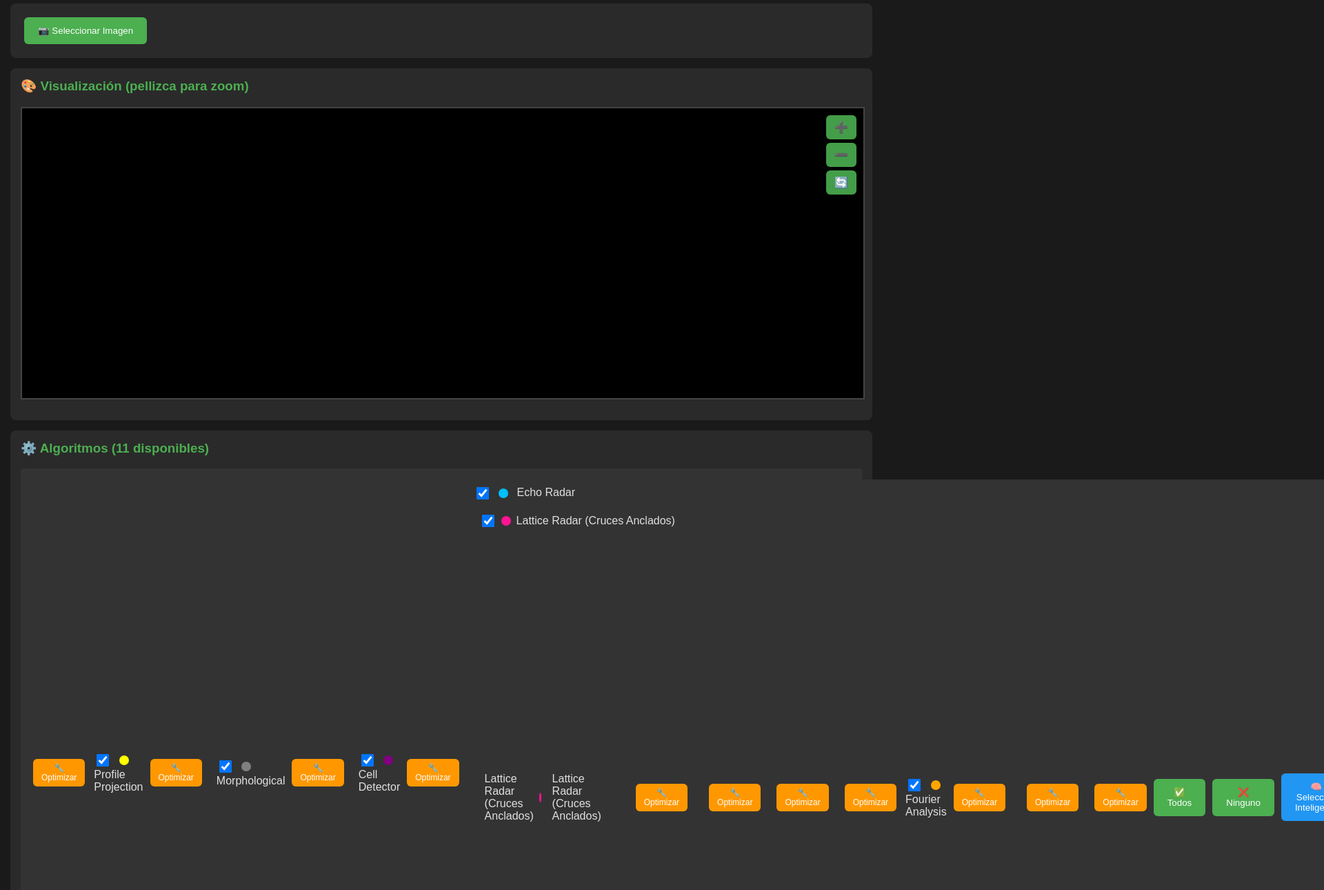
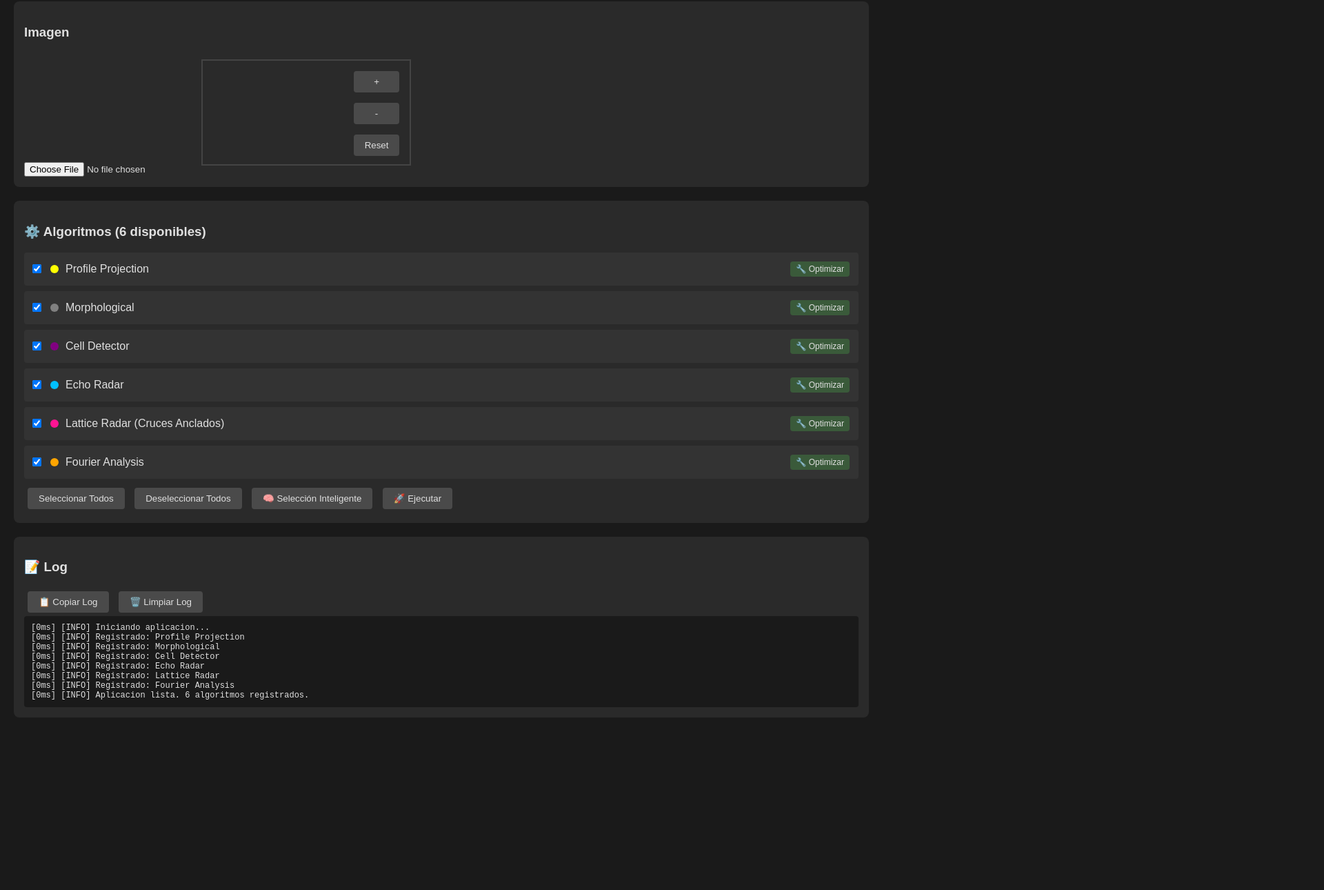
Before and after one commit to angelvmar-proyecto/fotos, a website: page www/index.html in a window 1280 px wide. Shown: the part 78-1368 px from the top of the page at 69% size, 1920 px wide, since content can reach past the window. After the commit the page ends 1138 px from the top, so only its background shows below. Drawn offline with Linux system fonts and the light colour scheme.

Commit message:
fix: regenerar index.html completo con 6 algoritmos limpios

```diff
--- a/www/index.html
+++ b/www/index.html
@@ -2,62 +2,135 @@
 <html lang="es">
 <head>
     <meta charset="UTF-8">
-    <meta name="viewport" content="width=device-width, initial-scale=1.0, maximum-scale=1.0, user-scalable=no">
-    <title>Detectores de Tablas</title>
+    <meta name="viewport" content="width=device-width, initial-scale=1.0">
+    <title>Detectores de Líneas de Tabla</title>
     <style>
-        body { font-family: sans-serif; background: #1a1a1a; color: #e0e0e0; padding: 15px; margin: 0; }
-        .panel { background: #2a2a2a; border-radius: 8px; padding: 15px; margin-bottom: 15px; }
-        button { background: #4CAF50; color: white; border: none; padding: 12px 20px; border-radius: 6px; margin: 5px; cursor: pointer; }
-        button:disabled { background: #555; cursor: not-allowed; }
-        .btn-secondary { background: #2196F3; }
-        .btn-danger { background: #f44336; }
-        .btn-optimize { background: #FF9800; padding: 6px 12px; font-size: 12px; margin-left: 10px; }
-        #canvasContainer { position: relative; width: 100%; height: 420px; background: #000; border: 2px solid #444; margin-bottom: 15px; overflow: hidden; }
-        #mainCanvas { display: block; touch-action: none; }
-        .canvas-controls { position: absolute; top: 10px; right: 10px; display: flex; flex-direction: column; gap: 5px; z-index: 10; }
-        .canvas-controls button { padding: 8px 12px; font-size: 16px; background: rgba(76, 175, 80, 0.9); margin: 0; }
-        .log-container { max-height: 320px; overflow-y: auto; background: #111; padding: 10px; font-family: monospace; font-size: 12px; border-radius: 4px; }
-        .checkbox-item { margin: 8px 0; padding: 8px; background: #333; border-radius: 4px; display: flex; align-items: center; justify-content: space-between; }
-        .checkbox-item input { margin-right: 10px; width: 18px; height: 18px; vertical-align: middle; }
-        .checkbox-item label { cursor: pointer; flex: 1; }
-        .color-dot { display: inline-block; width: 14px; height: 14px; border-radius: 50%; margin-right: 8px; vertical-align: middle; }
-        #statusIndicator { display: none; padding: 12px; background: #333; border-radius: 6px; margin: 10px 0; text-align: center; font-weight: bold; color: #4CAF50; }
-        .layer-toggle { display: inline-block; padding: 8px 12px; margin: 5px; background: #333; border-radius: 4px; cursor: pointer; }
-        .layer-toggle.inactive { opacity: 0.35; }
-        #diagnosisBox { background: #333; border-left: 4px solid #FFD700; padding: 12px; border-radius: 4px; margin-top: 10px; font-size: 14px; line-height: 1.6; }
-        #analysisBox { background: #1e3a5f; border-left: 4px solid #2196F3; padding: 12px; border-radius: 4px; margin-top: 10px; font-size: 13px; line-height: 1.5; }
-        h2 { text-align: center; color: #4CAF50; margin-bottom: 20px; }
-        h3 { color: #4CAF50; margin-top: 0; }
+        body {
+            font-family: Arial, sans-serif;
+            margin: 20px;
+            background-color: #1a1a1a;
+            color: #e0e0e0;
+        }
+        .panel {
+            background-color: #2a2a2a;
+            padding: 15px;
+            margin-bottom: 20px;
+            border-radius: 8px;
+        }
+        .canvas-container {
+            position: relative;
+            display: inline-block;
+            border: 2px solid #444;
+            margin: 10px 0;
+        }
+        #mainCanvas {
+            display: block;
+            max-width: 100%;
+            height: auto;
+        }
+        .canvas-controls {
+            position: absolute;
+            top: 10px;
+            right: 10px;
+            display: flex;
+            flex-direction: column;
+            gap: 5px;
+        }
+        .checkbox-item {
+            margin: 8px 0;
+            padding: 8px;
+            background-color: #333;
+            border-radius: 4px;
+            display: flex;
+            justify-content: space-between;
+            align-items: center;
+        }
+        .checkbox-item div {
+            display: flex;
+            align-items: center;
+            gap: 10px;
+        }
+        .color-dot {
+            width: 12px;
+            height: 12px;
+            border-radius: 50%;
+            display: inline-block;
+        }
+        button {
+            padding: 8px 16px;
+            margin: 5px;
+            border: none;
+            border-radius: 4px;
+            cursor: pointer;
+            background-color: #4a4a4a;
+            color: #e0e0e0;
+        }
+        button:hover {
+            background-color: #5a5a5a;
+        }
+        .btn-optimize {
+            padding: 4px 8px;
+            font-size: 12px;
+            background-color: #3a5a3a;
+        }
+        .btn-optimize:hover {
+            background-color: #4a6a4a;
+        }
+        #logContainer {
+            background-color: #1a1a1a;
+            padding: 10px;
+            border-radius: 4px;
+            max-height: 300px;
+            overflow-y: auto;
+            font-family: monospace;
+            font-size: 12px;
+        }
+        #statusIndicator {
+            margin: 10px 0;
+            padding: 10px;
+            background-color: #2a4a2a;
+            border-radius: 4px;
+            display: none;
+        }
+        #analysisBox, #diagnosisBox {
+            margin: 10px 0;
+            padding: 10px;
+            background-color: #2a3a4a;
+            border-radius: 4px;
+            display: none;
+        }
+        .layer-toggle {
+            display: inline-block;
+            margin: 5px;
+            padding: 5px 10px;
+            background-color: #3a3a3a;
+            border-radius: 4px;
+            cursor: pointer;
+        }
+        .layer-toggle.inactive {
+            opacity: 0.5;
+        }
     </style>
 </head>
 <body>
-    <h2>🔍 Detectores de Tablas</h2>
+    <h1>Detectores de Líneas de Tabla</h1>
 
     <div class="panel">
-        <button onclick="document.getElementById('imageInput').click()">📷 Seleccionar Imagen</button>
-        <input type="file" id="imageInput" accept="image/*" style="display: none;">
-        <span id="imgInfo" style="margin-left:10px; color:#999;"></span>
-    </div>
-
-    <div class="panel" id="vizPanel">
-        <h3>🎨 Visualización (pellizca para zoom)</h3>
-        <div id="canvasContainer">
+        <h3>Imagen</h3>
+        <input type="file" id="imageInput" accept="image/*">
+        <div class="canvas-container">
             <canvas id="mainCanvas"></canvas>
             <div class="canvas-controls">
-                <button onclick="canvasManager.zoomIn()">➕</button>
-                <button onclick="canvasManager.zoomOut()">➖</button>
-                <button onclick="canvasManager.reset()">🔄</button>
+                <button onclick="canvasManager.zoomIn()">+</button>
+                <button onclick="canvasManager.zoomOut()">-</button>
+                <button onclick="canvasManager.reset()">Reset</button>
             </div>
         </div>
         <div id="layerControls"></div>
     </div>
 
     <div class="panel">
-        <h3>⚙️ Algoritmos (11 disponibles)</h3>
-        <div class="checkbox-item">
-            <div>
-            <button class="btn-optimize" onclick="optimizeAlgorithm('hough')">🔧 Optimizar</button>
-        </div>
+        <h3>⚙️ Algoritmos (6 disponibles)</h3>
         <div class="checkbox-item">
             <div>
                 <input type="checkbox" id="algo_profile" value="Profile Projection" checked>
@@ -87,36 +160,16 @@
                 <input type="checkbox" id="algo_echo" value="Echo Radar" checked>
                 <span class="color-dot" style="background:#00BFFF;"></span>
                 <label for="algo_echo">Echo Radar</label>
-        <div class="checkbox-item">
-            <input type="checkbox" id="algo_lattice" value="Lattice Radar" checked>
-            <span class="color-dot" style="background:#FF1493;"></span>
-            <label for="algo_lattice">Lattice Radar (Cruces Anclados)</label>
-        </div>
-        <div class="checkbox-item">
-        <div class="checkbox-item">
-            <label for="algo_lattice">Lattice Radar (Cruces Anclados)</label>
-        </div>
-            <span class="color-dot" style="background:#FF1493;"></span>
-        <div class="checkbox-item">
-            <label for="algo_lattice">Lattice Radar (Cruces Anclados)</label>
-        <div class="checkbox-item">
-        </div>
-        <div class="checkbox-item">
             </div>
-        <div class="checkbox-item">
             <button class="btn-optimize" onclick="optimizeAlgorithm('echo')">🔧 Optimizar</button>
         </div>
         <div class="checkbox-item">
             <div>
-            <button class="btn-optimize" onclick="optimizeAlgorithm('lsd')">🔧 Optimizar</button>
-        </div>
-        <div class="checkbox-item">
-            <div>
-            <button class="btn-optimize" onclick="optimizeAlgorithm('gabor')">🔧 Optimizar</button>
-        </div>
-        <div class="checkbox-item">
-            <div>
-            <button class="btn-optimize" onclick="optimizeAlgorithm('frangi')">🔧 Optimizar</button>
+                <input type="checkbox" id="algo_lattice" value="Lattice Radar" checked>
+                <span class="color-dot" style="background:#FF1493;"></span>
+                <label for="algo_lattice">Lattice Radar (Cruces Anclados)</label>
+            </div>
+            <button class="btn-optimize" onclick="optimizeAlgorithm('lattice')">🔧 Optimizar</button>
         </div>
         <div class="checkbox-item">
             <div>
@@ -126,31 +179,21 @@
             </div>
             <button class="btn-optimize" onclick="optimizeAlgorithm('fourier')">🔧 Optimizar</button>
         </div>
-        <div class="checkbox-item">
-            <div>
-            <button class="btn-optimize" onclick="optimizeAlgorithm('fourier_adv')">🔧 Optimizar</button>
-        </div>
-        <div class="checkbox-item">
-            <div>
-            <button class="btn-optimize" onclick="optimizeAlgorithm('cfar')">🔧 Optimizar</button>
-        </div>
-        <br>
-        <button onclick="selectAll()">✅ Todos</button>
-        <button onclick="deselectAll()">❌ Ninguno</button>
-        <button onclick="applySmartSelection()" class="btn-secondary">🧠 Selección Inteligente</button>
-        <br><br>
-        <button onclick="runAlgorithms()" id="runButton" disabled>🚀 Ejecutar</button>
-        <button onclick="cancelExecution()" id="cancelButton" class="btn-danger" style="display:none;">⏹️ Cancelar</button>
+        <button onclick="selectAll()">Seleccionar Todos</button>
+        <button onclick="deselectAll()">Deseleccionar Todos</button>
+        <button onclick="applySmartSelection()">🧠 Selección Inteligente</button>
+        <button onclick="runAlgorithms()">🚀 Ejecutar</button>
+        <button onclick="cancelExecution()" id="cancelButton" style="display:none;">⏹️ Cancelar</button>
         <div id="statusIndicator"></div>
-        <div id="analysisBox" style="display:none;"></div>
-        <div id="diagnosisBox" style="display:none;"></div>
+        <div id="analysisBox"></div>
+        <div id="diagnosisBox"></div>
     </div>
 
     <div class="panel">
         <h3>📝 Log</h3>
-        <button class="btn-secondary" onclick="copyLog()">📋 Copiar Log</button>
-        <button class="btn-secondary" onclick="clearLog()">🗑️ Limpiar Log</button>
-        <div class="log-container" id="logContainer"></div>
+        <button onclick="copyLog()">📋 Copiar Log</button>
+        <button onclick="clearLog()">🗑️ Limpiar Log</button>
+        <div id="logContainer"></div>
     </div>
 
     <script src="js/utils/logger.js"></script>
@@ -175,7 +218,6 @@
         let cancelRequested = false;
         let algorithmResults = [];
         let algorithmInstances = {};
-        let currentImageProfile = null;
 
         function initApp() {
             logger.info("Iniciando aplicacion...");
@@ -191,13 +233,13 @@
                     radar: new RadarMatcher(),
                     echo: new EchoRadar(),
                     lattice: new LatticeRadar(),
-                    fourier: new FourierAnalysis(),
+                    fourier: new FourierAnalysis()
                 };
 
                 Object.values(algorithmInstances).forEach(algo => runner.registerAlgorithm(algo));
 
                 document.getElementById('imageInput').addEventListener('change', handleImageLoad);
-                logger.info("Aplicacion lista. 11 algoritmos registrados.");
+                logger.info("Aplicacion lista. 6 algoritmos registrados.");
             } catch (e) {
                 alert("ERROR: " + e.message);
                 logger.error(e.message);
@@ -214,10 +256,8 @@
             currentImageProfile = smartAnalyzer.analyzeImage(currentImageData);
             const suggestions = smartAnalyzer.getRecommendation();
 
-            // Deseleccionar todos
             document.querySelectorAll('.checkbox-item input[type="checkbox"]').forEach(cb => cb.checked = false);
 
-            // Seleccionar algoritmos recomendados
             const allAlgos = Object.values(algorithmInstances);
             suggestions.primary.forEach(name => {
                 const algo = allAlgos.find(a => a.name === name);
@@ -239,7 +279,6 @@
                 }
             });
 
-            // Aplicar parámetros sugeridos
             Object.entries(suggestions.params).forEach(([algoName, params]) => {
                 if (algoName === 'deskew') return;
                 const algo = allAlgos.find(a => a.name === algoName);
@@ -253,15 +292,13 @@
                 }
             });
 
-            // Mostrar análisis en UI
             showAnalysis(currentImageProfile, suggestions);
-
             logger.info('Selección inteligente aplicada');
         }
 
         function showAnalysis(profile, suggestions) {
             const box = document.getElementById('analysisBox');
-            let html = '<strong style="color:#2196F3;">🧠 ANÁLISIS DE IMAGEN</strong><br>';
+            let html = '<strong>🧠 ANÁLISIS DE IMAGEN</strong><br>';
             html += '<strong>Tipo:</strong> ' + profile.imageType + '<br>';
             html += '<strong>Brillo:</strong> ' + profile.meanGray + (profile.isDark ? ' (oscura)' : ' (clara)') + '<br>';
             html += '<strong>Densidad bordes:</strong> ' + profile.edgeDensity + '%<br>';
@@ -292,7 +329,6 @@
             logger.info(`Optimizando ${algorithmInstances[algoKey].name}...`);
 
             const lines = result.metrics.totalLines;
-            const executionTime = result.metrics.executionTime;
 
             if (algoKey === 'fourier') {
                 if (lines > 150) {
@@ -301,14 +337,6 @@
                 } else if (lines < 50) {
                     algorithmInstances[algoKey].setMinDistance(10);
                     logger.info(`Fourier: pocas líneas (${lines}), reduciendo minDistance a 10`);
-                }
-            } else if (algoKey === 'radar') {
-                if (lines === 0) {
-                    logger.info(`Radar: 0 líneas detectadas, sugiere usar otro algoritmo`);
-                }
-            } else if (algoKey === 'cfar') {
-                if (lines < 10) {
-                    logger.info(`CFAR: muy pocas líneas (${lines}), umbral muy alto`);
                 }
             }
 
@@ -334,7 +362,8 @@
                 const img = new Image();
                 img.onload = function() {
                     const canvas = document.createElement('canvas');
-                    canvas.width = img.width; canvas.height = img.height;
+                    canvas.width = img.width;
+                    canvas.height = img.height;
                     const ctx = canvas.getContext('2d');
                     ctx.drawImage(img, 0, 0);
                     currentImageData = ctx.getImageData(0, 0, canvas.width, canvas.height);
@@ -382,7 +411,10 @@
             logger.info("Algoritmos a ejecutar: " + selected.join(", "));
 
             for (let i = 0; i < selected.length; i++) {
-                if (cancelRequested) { logger.info("Ejecucion cancelada"); break; }
+                if (cancelRequested) {
+                    logger.info("Ejecucion cancelada");
+                    break;
+                }
 
                 const algoName = selected[i];
                 showStatus("Procesando " + algoName + "... (" + (i+1) + "/" + selected.length + ")");
@@ -430,7 +462,7 @@
 
         function showDiagnosis(diagnosis) {
             const box = document.getElementById('diagnosisBox');
-            let html = '<strong style="color:#FFD700;">🏆 ' + diagnosis.best + '</strong><br>';
+            let html = '<strong>🏆 ' + diagnosis.best + '</strong><br>';
             html += diagnosis.reasons.map(r => '• ' + r).join('<br>');
 
             if (diagnosis.ranking && diagnosis.ranking.length > 1) {
@@ -516,36 +548,3 @@
     </script>
 </body>
 </html>
-
-// Función para fusionar resultados de Echo Radar + Lattice Radar
-function mergeRadarResults(echoResult, latticeResult) {
-  if (!echoResult || !latticeResult) return echoResult || latticeResult;
-
-  const mergedLines = [...echoResult.lines];
-
-  // Agregar verticales de Lattice Radar que no estén en Echo Radar
-  for (const latticeLine of latticeResult.lines) {
-    const isDuplicate = mergedLines.some(echoLine => {
-      if (echoLine.angle === 90 && latticeLine.angle === 90) {
-        return Math.abs(echoLine.x1 - latticeLine.x1) < 5;
-      }
-      return false;
-    });
-
-    if (!isDuplicate) {
-      mergedLines.push(latticeLine);
-    }
-  }
-
-  return {
-    algorithm: 'Echo Radar + Lattice',
-    color: '#00BFFF',
-    lines: mergedLines,
-    metrics: {
-      totalLines: mergedLines.length,
-      executionTime: echoResult.metrics.executionTime + latticeResult.metrics.executionTime,
-      echoLines: echoResult.metrics.totalLines,
-      latticeLines: latticeResult.metrics.totalLines
-    }
-  };
-}
```
